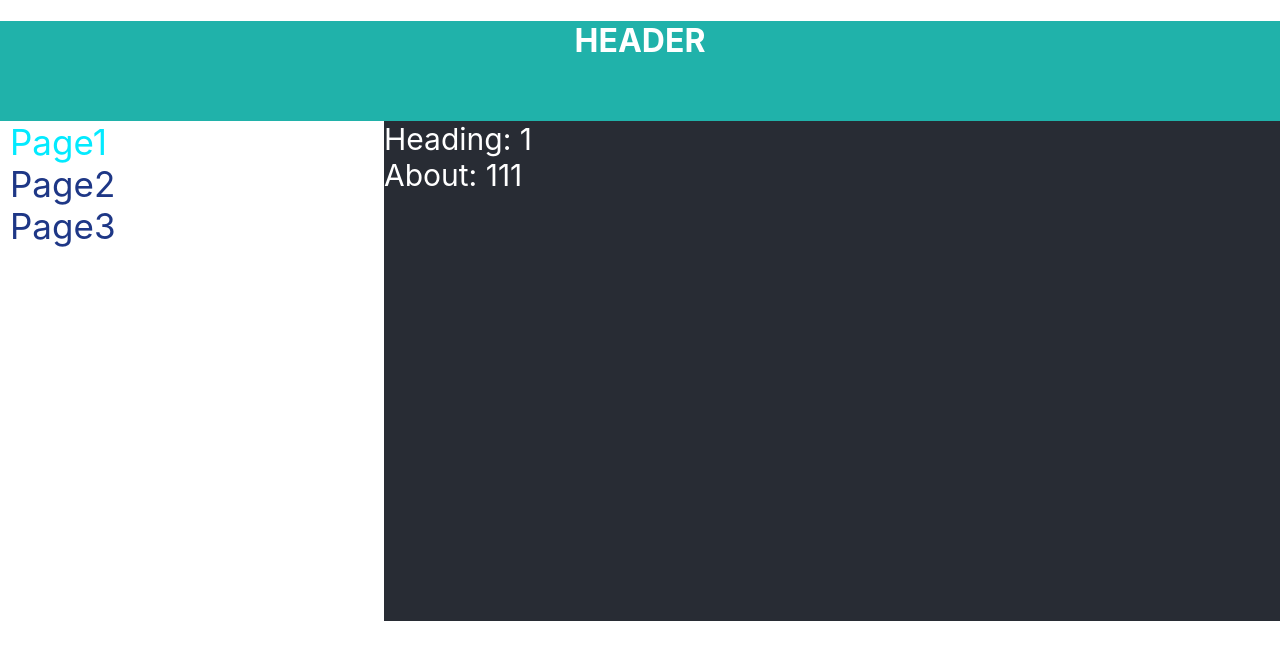
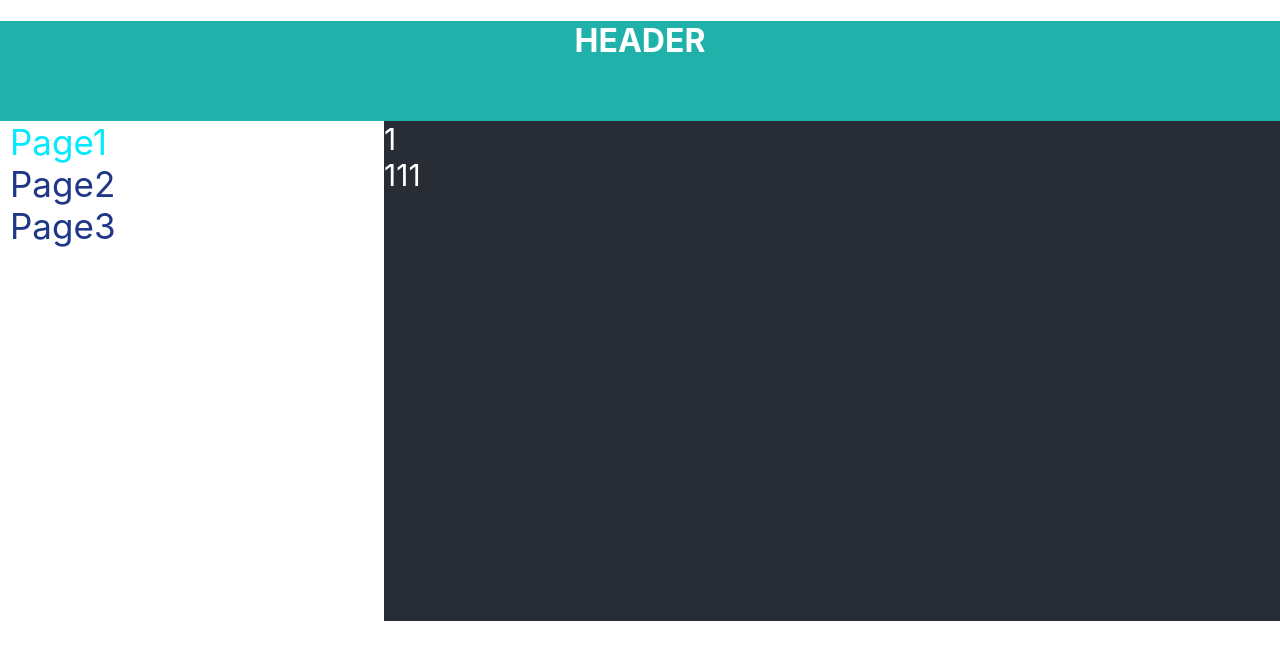
Before and after one commit to IJTINK7/new_practice, a React (Create React App) app: page /page/0 in a window 1280 px wide. Shown: the top 660 px of the page. Built offline with nearby package versions, Linux system fonts and the light colour scheme.

Commit message:
Changing the showing of necessary components with their data depending on :id in address bar

```diff
--- a/src/components/pages/Page.tsx
+++ b/src/components/pages/Page.tsx
@@ -1,27 +1,21 @@
 import React from 'react';
 import {PagesType} from "../dataState/dataState";
-import {Route, Routes, useParams} from "react-router-dom";
+import {useParams} from "react-router-dom";
 import {Error404} from "./Error404";
+import {Content} from "../Content";
+import {HomePage} from "../HomePage";
 
 type PropsType = {
 	pages: PagesType[]
 }
 export const Page = (props: PropsType) => {
 	const params = useParams();
-	console.log(isNaN(Number(params.stolenID)))
-	console.log(Number(params.stolenID))
-	if (!isNaN(Number(params.stolenID)) && Number(params.stolenID) < Number(props.pages.length)) {
-		return (
-			<div>
-				<div>Heading: {props.pages[Number(params.stolenID)].heading}</div>
-				<div>About: {props.pages[Number(params.stolenID)].about}</div>
-			</div>
-
-		);
-	}else
-		return (
-			<Routes>
-				<Route path={"/*"} element={<Error404/>}/>
-			</Routes>
-		)
+	return(
+		Number(params.stolenID) === 0
+			? <HomePage heading={props.pages[Number(params.stolenID)].heading} about={props.pages[Number(params.stolenID)].about}/>
+			:
+		props.pages[Number(params.stolenID)]
+			? <Content heading={props.pages[Number(params.stolenID)].heading} about={props.pages[Number(params.stolenID)].about}/>
+			: <Error404/>
+	);
 };
```
